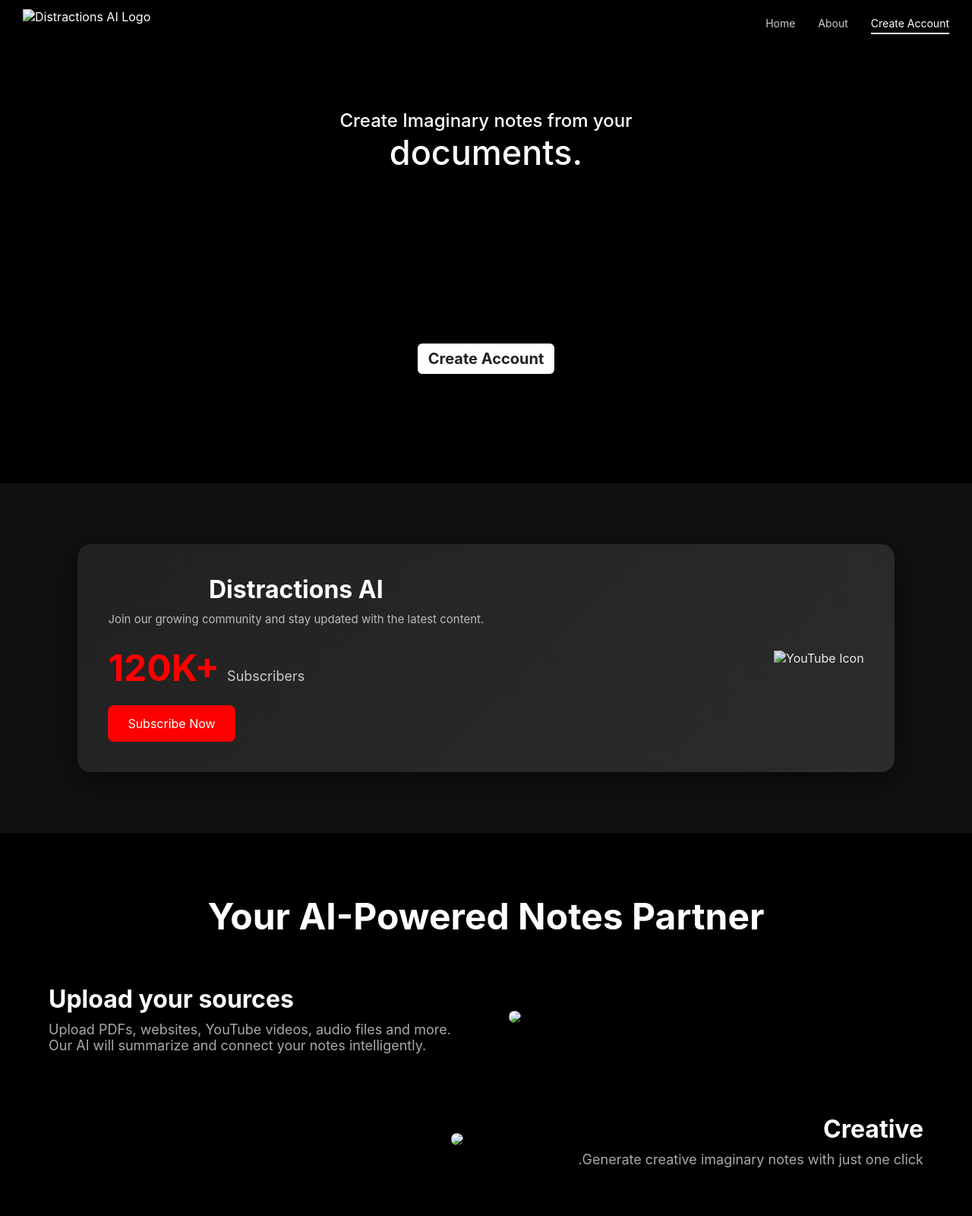
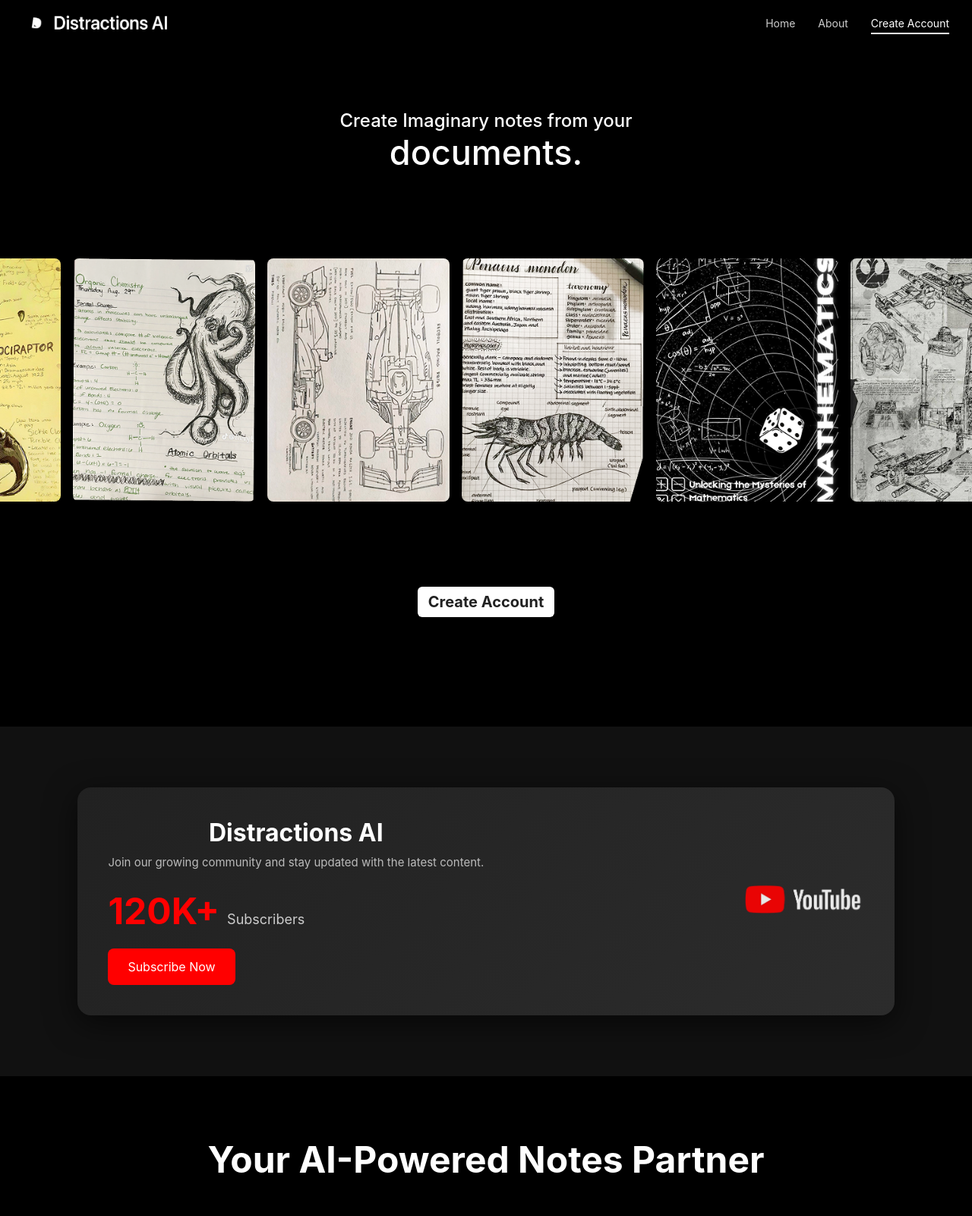
Before and after one commit to m1h9/Distractions-AI, a plain HTML site: page index.html in a window 1280 px wide. Shown: the top 1600 px of the page at 76% size. Drawn offline with Linux system fonts and the light colour scheme.

Commit message:
Update index.html

```diff
--- a/index.html
+++ b/index.html
@@ -12,7 +12,7 @@
 
   <!-- LOGO -->
   <div class="logo">
-    <img src="images/DAI logo.png" alt="Distractions AI Logo">
+    <img src="DAI logo.png" alt="Distractions AI Logo">
 
   </div>
 
@@ -21,7 +21,7 @@
 
   <!-- MENU ICON -->
   <label for="menu-toggle" class="menu-icon">
-    <img src="images/menuicon.png" alt="Menu">
+    <img src="menuicon.png" alt="Menu">
   </label>
 
   <!-- NAV LINKS -->
@@ -45,22 +45,22 @@
 
   <section class="image-slider">
   <div class="slider-track">
-    <img src="images/note1.png" alt="">
-    <img src="images/note2.png" alt="">
-    <img src="images/note3.png" alt="">
-    <img src="images/note4.png" alt="">
-    <img src="images/note5.png" alt="">
-    <img src="images/note6.png" alt="">
-    <img src="images/note7.png" alt="">
+    <img src="note1.png" alt="">
+    <img src="note2.png" alt="">
+    <img src="note3.png" alt="">
+    <img src="note4.png" alt="">
+    <img src="note5.png" alt="">
+    <img src="note6.png" alt="">
+    <img src="note7.png" alt="">
 
     <!-- duplicate for seamless loop -->
-    <img src="images/note1.png" alt="">
-    <img src="images/note2.png" alt="">
-    <img src="images/note3.png" alt="">
-    <img src="images/note4.png" alt="">
-    <img src="images/note5.png" alt="">
-    <img src="images/note6.png" alt="">
-    <img src="images/note7.png" alt="">
+    <img src="note1.png" alt="">
+    <img src="note2.png" alt="">
+    <img src="note3.png" alt="">
+    <img src="note4.png" alt="">
+    <img src="note5.png" alt="">
+    <img src="note6.png" alt="">
+    <img src="note7.png" alt="">
   </div>
 </section>
 
@@ -90,7 +90,7 @@
 
     <!-- RIGHT IMAGE / ICON -->
     <div class="channel-icon">
-      <img src="images/ytlogo.png" alt="YouTube Icon">
+      <img src="ytlogo.png" alt="YouTube Icon">
     </div>
 
   </div>
@@ -113,7 +113,7 @@
       </div>
 
       <div class="feature-card">
-        <img src="images/f1.png" />
+        <img src="f1.png" />
       </div>
 
     </div>
@@ -128,7 +128,7 @@
       </div>
 
       <div class="feature-card">
-        <img src="images/f2.png" />
+        <img src="f2.png" />
       </div>
 
     </div>
@@ -145,7 +145,7 @@
       </div>
 
       <div class="feature-card">
-        <img src="images/f3.png" />
+        <img src="f3.png" />
       </div>
 
     </div>
@@ -230,7 +230,7 @@
 
     <!-- LEFT: LOGO -->
     <div class="footer-logo">
-      <img src="images/DAI logo.png" alt="Logo">
+      <img src="DAI logo.png" alt="Logo">
     </div>
 
     <!-- CENTER: LINKS -->
```
